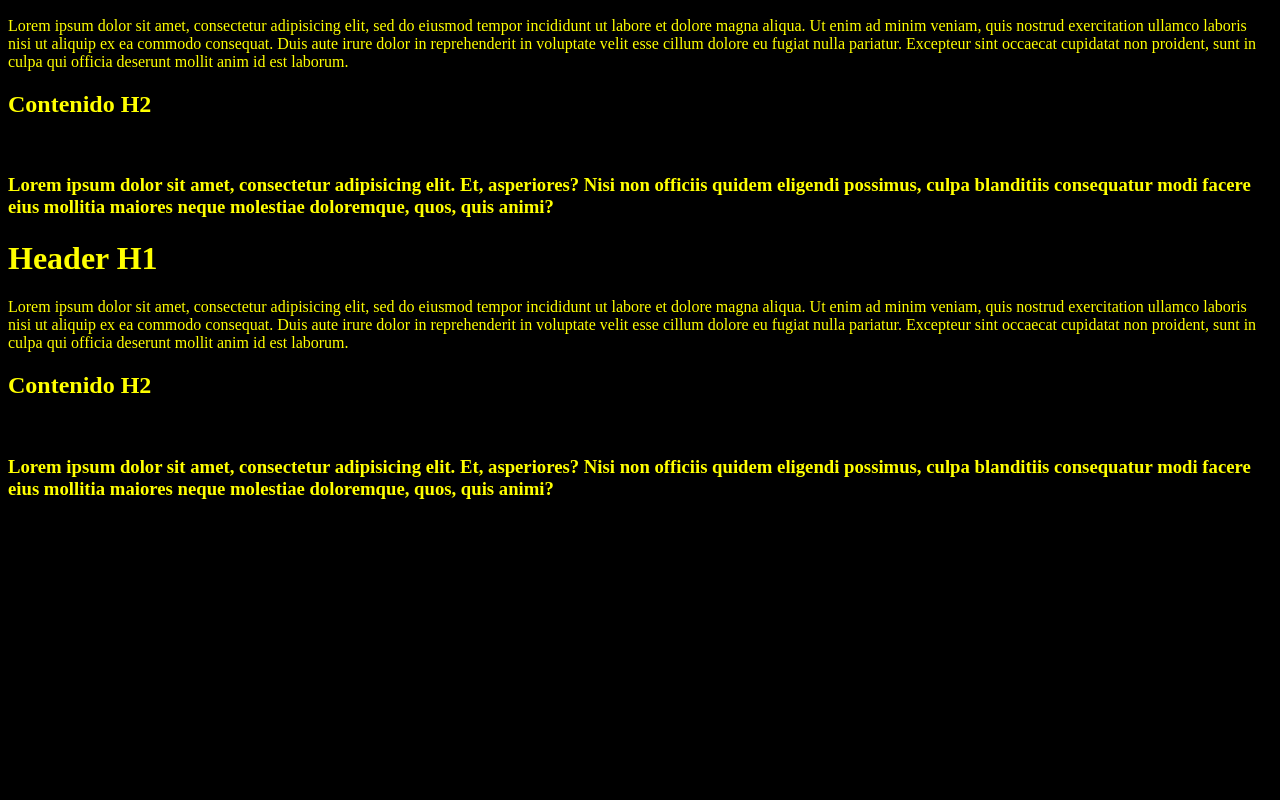
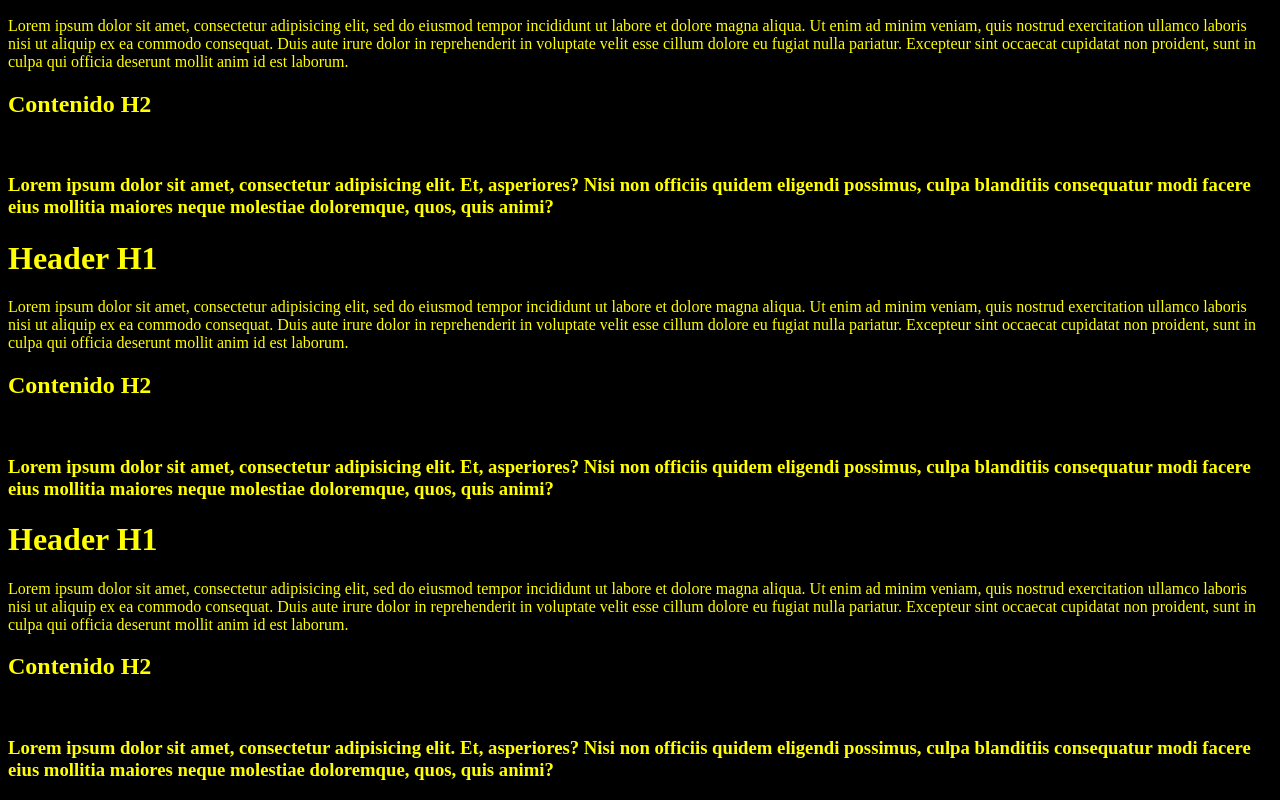
Before and after one commit to felixmontana88/Repo-GIT, a plain HTML site: page index.html in a window 1280 px wide. Shown: the part 626-1426 px from the top of the page. Before the commit the page ends 1144 px from the top, so only its background shows below. Drawn offline with Linux system fonts and the light colour scheme.

Commit message:
Ya archivo final

```diff
--- a/index.html
+++ b/index.html
@@ -36,5 +36,12 @@
     <br>
     <h3>Lorem ipsum dolor sit amet, consectetur adipisicing elit. Et, asperiores? Nisi non officiis quidem eligendi possimus, culpa blanditiis consequatur modi facere eius mollitia maiores neque molestiae doloremque, quos, quis animi?</h3>
 
+
+    <h1>Header H1</h1>
+    <p>Lorem ipsum dolor sit amet, consectetur adipisicing elit, sed do eiusmod tempor incididunt ut labore et dolore magna aliqua. Ut enim ad minim veniam, quis nostrud exercitation ullamco laboris nisi ut aliquip ex ea commodo consequat. Duis aute irure dolor in reprehenderit in voluptate velit esse cillum dolore eu fugiat nulla pariatur. Excepteur sint occaecat cupidatat non proident, sunt in culpa qui officia deserunt mollit anim id est laborum.</p>
+    <h2>Contenido H2</h2>
+    <br>
+    <h3>Lorem ipsum dolor sit amet, consectetur adipisicing elit. Et, asperiores? Nisi non officiis quidem eligendi possimus, culpa blanditiis consequatur modi facere eius mollitia maiores neque molestiae doloremque, quos, quis animi?</h3>
+
   </body>
 </html>
```
